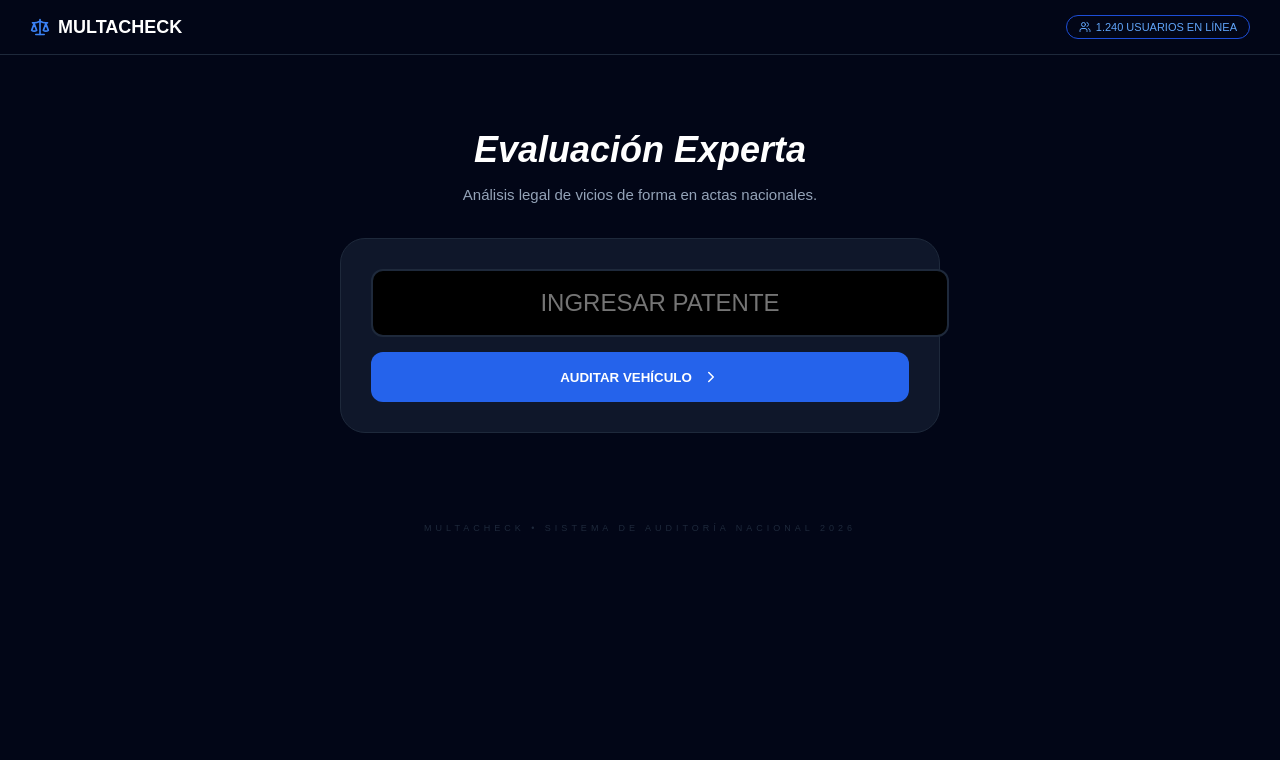
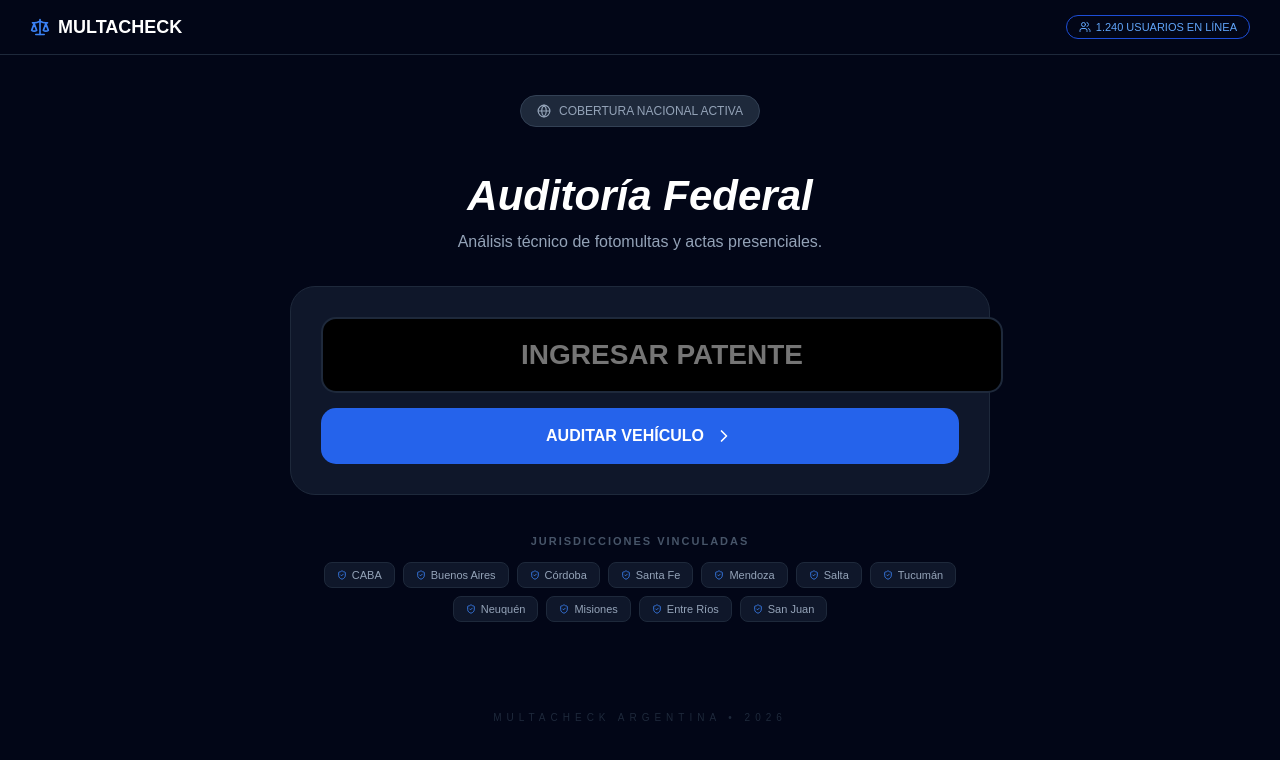
Before and after one commit to 2025ricardo1966-cyber/Multacheck, a Next.js app: page / in a window 1280 px wide. Shown: the top 760 px of the page. Built offline with nearby package versions, Linux system fonts and the light colour scheme.

Commit message:
Update page.tsx

```diff
--- a/app/page.tsx
+++ b/app/page.tsx
@@ -1,42 +1,40 @@
 "use client";
 import React, { useState } from 'react';
-import { Scale, Loader2, Users, ChevronRight, CheckCircle, MapPin } from 'lucide-react';
+import { Scale, Loader2, Users, ChevronRight, CheckCircle, MapPin, Globe, ShieldCheck } from 'lucide-react';
 
 export default function MultaCheck() {
   const [step, setStep] = useState('input');
   const [patente, setPatente] = useState('');
 
-  // Base de datos simulada con localizaciones precisas para generar confianza
+  // Listado de provincias para la portada
+  const provincias = [
+    "CABA", "Buenos Aires", "Córdoba", "Santa Fe", "Mendoza",
+    "Salta", "Tucumán", "Neuquén", "Misiones", "Entre Ríos", "San Juan"
+  ];
+
   const multasEncontradas = [
-    { id: 1, fecha: "15/03/2026", lugar: "La Matanza, PBA", monto: "$85.400", falta: "Exceso Velocidad (Art. 51)" },
-    { id: 2, fecha: "02/04/2026", lugar: "Escobar, PBA", monto: "$42.100", falta: "Luces Bajas Reglamentarias" },
-    { id: 3, fecha: "10/04/2026", lugar: "CABA", monto: "$32.400", falta: "Ingreso indebido a Área Restringida" },
-    { id: 4, fecha: "12/04/2026", lugar: "San Isidro, PBA", monto: "$91.000", falta: "Semáforo en Rojo" },
-    { id: 5, fecha: "18/04/2026", lugar: "Avellaneda, PBA", monto: "$28.500", falta: "Mal Estacionamiento" },
-    { id: 6, fecha: "20/04/2026", lugar: "CABA", monto: "$15.200", falta: "Uso de Celular al conducir" },
-    { id: 7, fecha: "22/04/2026", lugar: "Morón, PBA", monto: "$55.000", falta: "Giro prohibido en Av." },
-    { id: 8, fecha: "25/04/2026", lugar: "Lomas de Zamora, PBA", monto: "$40.000", falta: "Falta de VTV vigente" },
-    { id: 9, fecha: "27/04/2026", lugar: "CABA", monto: "$12.800", falta: "Obstrucción de rampa" },
-    { id: 10, fecha: "30/04/2026", lugar: "Tigre, PBA", monto: "$77.300", falta: "Exceso Velocidad (Radar)" }
+    { id: 1, fecha: "10/01/2026", lugar: "CABA", monto: "$32.400", falta: "Exceso Velocidad (Radar Fijo)" },
+    { id: 2, fecha: "22/01/2026", lugar: "La Matanza, PBA", monto: "$85.400", falta: "Falta de VTV vigente" },
+    { id: 3, fecha: "05/02/2026", lugar: "Escobar, PBA", monto: "$42.100", falta: "Luces Bajas Reglamentarias" },
+    { id: 4, fecha: "15/02/2026", lugar: "Córdoba Capital", monto: "$91.200", falta: "Semáforo en Rojo (Cámara)" },
+    { id: 5, fecha: "02/03/2026", lugar: "Rosario, Santa Fe", monto: "$28.500", falta: "Mal Estacionamiento" },
+    { id: 6, fecha: "12/03/2026", lugar: "Salta City", monto: "$63.200", falta: "Exceso de Velocidad (Ruta 68)" },
+    { id: 7, fecha: "20/03/2026", lugar: "Mendoza City", monto: "$55.000", falta: "Giro prohibido en Avenida" }
   ];
 
   const handleSearch = () => {
-    if (patente.length < 6) return alert("Por favor, ingresá una patente válida para iniciar la auditoría.");
+    if (patente.length < 6) return alert("Por favor, ingresá una patente válida.");
     setStep('evaluating');
     setTimeout(() => setStep('results'), 2500);
   };
 
-  // Manejador para detectar la tecla Enter
   const handleKeyDown = (e: React.KeyboardEvent) => {
-    if (e.key === 'Enter') {
-      handleSearch();
-    }
+    if (e.key === 'Enter') handleSearch();
   };
 
   return (
     <div style={{ backgroundColor: '#020617', minHeight: '100vh', color: 'white', fontFamily: 'sans-serif' }}>
 
-      {/* Navbar con Monitor de Usuarios */}
       <nav style={{ padding: '15px 30px', borderBottom: '1px solid #1e293b', display: 'flex', justifyContent: 'space-between', alignItems: 'center' }}>
         <div style={{ display: 'flex', alignItems: 'center', gap: '8px', fontWeight: '900', fontSize: '18px' }}>
           <Scale size={20} color="#3b82f6" /> MULTACHECK
@@ -46,69 +44,85 @@
         </div>
       </nav>
 
-      <main style={{ maxWidth: '600px', margin: '0 auto', padding: '50px 20px' }}>
+      <main style={{ maxWidth: '700px', margin: '0 auto', padding: '40px 20px' }}>
 
         {step === 'input' && (
           <div style={{ textAlign: 'center' }}>
-            <h1 style={{ fontSize: '36px', fontWeight: '900', marginBottom: '10px', fontStyle: 'italic' }}>Evaluación Experta</h1>
-            <p style={{ color: '#94a3b8', marginBottom: '35px', fontSize: '15px' }}>Análisis legal de vicios de forma en actas nacionales.</p>
+            <div style={{ display: 'inline-flex', alignItems: 'center', gap: '8px', backgroundColor: '#1e293b', padding: '8px 16px', borderRadius: '50px', fontSize: '12px', color: '#94a3b8', marginBottom: '20px', border: '1px solid #334155' }}>
+              <Globe size={14} className="text-blue-400" /> COBERTURA NACIONAL ACTIVA
+            </div>
 
-            <div style={{ background: '#0f172a', padding: '30px', borderRadius: '25px', border: '1px solid #1e293b' }}>
+            <h1 style={{ fontSize: '42px', fontWeight: '900', marginBottom: '10px', fontStyle: 'italic', lineHeight: '1' }}>Auditoría Federal</h1>
+            <p style={{ color: '#94a3b8', marginBottom: '35px', fontSize: '16px' }}>Análisis técnico de fotomultas y actas presenciales.</p>
+
+            <div style={{ background: '#0f172a', padding: '30px', borderRadius: '25px', border: '1px solid #1e293b', marginBottom: '40px' }}>
               <input
-                style={{ width: '100%', padding: '18px', backgroundColor: '#000', border: '2px solid #1e293b', borderRadius: '12px', color: 'white', fontSize: '24px', textAlign: 'center', marginBottom: '15px', outline: 'none', textTransform: 'uppercase' }}
+                style={{ width: '100%', padding: '20px', backgroundColor: '#000', border: '2px solid #1e293b', borderRadius: '15px', color: 'white', fontSize: '28px', textAlign: 'center', marginBottom: '15px', outline: 'none', textTransform: 'uppercase', fontWeight: 'bold' }}
                 placeholder="INGRESAR PATENTE"
                 value={patente}
                 onChange={(e) => setPatente(e.target.value)}
                 onKeyDown={handleKeyDown}
                 autoFocus
               />
-              <button onClick={handleSearch} style={{ width: '100%', padding: '16px', backgroundColor: '#2563eb', color: 'white', borderRadius: '12px', fontWeight: 'bold', border: 'none', cursor: 'pointer', display: 'flex', alignItems: 'center', justifyContent: 'center', gap: '10px' }}>
-                AUDITAR VEHÍCULO <ChevronRight size={18} />
+              <button onClick={handleSearch} style={{ width: '100%', padding: '18px', backgroundColor: '#2563eb', color: 'white', borderRadius: '15px', fontWeight: '900', border: 'none', cursor: 'pointer', display: 'flex', alignItems: 'center', justifyContent: 'center', gap: '10px', fontSize: '16px' }}>
+                AUDITAR VEHÍCULO <ChevronRight size={20} />
               </button>
+            </div>
+
+            {/* Sección de Provincias Visibles */}
+            <div style={{ textAlign: 'left' }}>
+              <p style={{ fontSize: '11px', color: '#475569', fontWeight: 'bold', marginBottom: '15px', letterSpacing: '2px', textAlign: 'center' }}>JURISDICCIONES VINCULADAS</p>
+              <div style={{ display: 'flex', flexWrap: 'wrap', justifyContent: 'center', gap: '8px' }}>
+                {provincias.map((prov) => (
+                  <span key={prov} style={{ padding: '6px 12px', backgroundColor: '#0f172a', border: '1px solid #1e293b', borderRadius: '8px', fontSize: '11px', color: '#94a3b8', display: 'flex', alignItems: 'center', gap: '5px' }}>
+                    <ShieldCheck size={10} color="#3b82f6" /> {prov}
+                  </span>
+                ))}
+              </div>
             </div>
           </div>
         )}
 
         {step === 'evaluating' && (
-          <div style={{ textAlign: 'center', padding: '40px' }}>
-            <Loader2 size={40} style={{ animation: 'spin 1s linear infinite', margin: '0 auto 20px' }} />
-            <p style={{ fontSize: '14px', letterSpacing: '2px' }}>CONSOLIDANDO REGISTROS JURISDICCIONALES...</p>
+          <div style={{ textAlign: 'center', padding: '60px' }}>
+            <Loader2 size={48} style={{ animation: 'spin 1s linear infinite', margin: '0 auto 25px', color: '#3b82f6' }} />
+            <p style={{ fontSize: '12px', letterSpacing: '3px', color: '#60a5fa', fontWeight: 'bold' }}>SINCRONIZANDO CON REGISTROS PROVINCIALES...</p>
           </div>
         )}
 
         {step === 'results' && (
           <div>
             <div style={{ marginBottom: '25px', borderLeft: '4px solid #3b82f6', paddingLeft: '15px' }}>
-              <h2 style={{ fontSize: '18px', fontWeight: '900' }}>DOMINIO: {patente.toUpperCase()}</h2>
-              <p style={{ color: '#ef4444', fontSize: '13px', fontWeight: 'bold' }}>Se detectaron {multasEncontradas.length} actas con irregularidades técnicas.</p>
+              <h2 style={{ fontSize: '20px', fontWeight: '900' }}>DOMINIO: {patente.toUpperCase()}</h2>
+              <p style={{ color: '#ef4444', fontSize: '14px', fontWeight: 'bold' }}>{multasEncontradas.length} infracciones detectadas con fallos de procedimiento.</p>
             </div>
 
             <div style={{ display: 'flex', flexDirection: 'column', gap: '15px' }}>
               {multasEncontradas.map((m) => (
                 <div key={m.id} style={{ background: '#0f172a', padding: '20px', borderRadius: '20px', border: '1px solid #1e293b' }}>
-                  <div style={{ display: 'flex', justifyContent: 'space-between', alignItems: 'flex-start', marginBottom: '12px' }}>
+                  <div style={{ display: 'flex', justifyContent: 'space-between', alignItems: 'flex-start', marginBottom: '15px' }}>
                     <div>
                       <div style={{ fontSize: '15px', fontWeight: 'bold', color: '#f8fafc' }}>{m.falta}</div>
-                      <div style={{ fontSize: '12px', color: '#60a5fa', display: 'flex', alignItems: 'center', gap: '4px', marginTop: '4px' }}>
+                      <div style={{ fontSize: '12px', color: '#60a5fa', display: 'flex', alignItems: 'center', gap: '4px', marginTop: '6px' }}>
                         <MapPin size={12} /> {m.lugar} • {m.fecha}
                       </div>
                     </div>
-                    <div style={{ fontWeight: 'bold', fontSize: '16px', color: '#f8fafc' }}>{m.monto}</div>
+                    <div style={{ fontWeight: 'bold', fontSize: '17px', color: '#f1f5f9' }}>{m.monto}</div>
                   </div>
-                  <button style={{ width: '100%', padding: '12px', backgroundColor: '#059669', color: 'white', border: 'none', borderRadius: '10px', fontWeight: 'bold', fontSize: '13px', cursor: 'pointer', display: 'flex', alignItems: 'center', justifyContent: 'center', gap: '8px' }}>
-                    <CheckCircle size={14} /> ANALIZAR VIABILIDAD DE DEFENSA
+                  <button style={{ width: '100%', padding: '14px', backgroundColor: '#059669', color: 'white', border: 'none', borderRadius: '12px', fontWeight: 'bold', fontSize: '13px', cursor: 'pointer', display: 'flex', alignItems: 'center', justifyContent: 'center', gap: '8px' }}>
+                    <CheckCircle size={16} /> ANALIZAR VIABILIDAD DE DEFENSA
                   </button>
                 </div>
               ))}
             </div>
 
-            <button onClick={() => setStep('input')} style={{ marginTop: '30px', background: 'none', border: 'none', color: '#475569', fontSize: '12px', cursor: 'pointer', width: '100%', fontWeight: 'bold' }}>REALIZAR NUEVA AUDITORÍA</button>
+            <button onClick={() => setStep('input')} style={{ marginTop: '35px', background: 'none', border: 'none', color: '#475569', fontSize: '12px', cursor: 'pointer', width: '100%', fontWeight: 'bold', textDecoration: 'underline' }}>NUEVA AUDITORÍA DE DOMINIO</button>
           </div>
         )}
       </main>
 
-      <footer style={{ textAlign: 'center', padding: '40px', color: '#1e293b', fontSize: '9px', letterSpacing: '4px' }}>
-        MULTACHECK • SISTEMA DE AUDITORÍA NACIONAL 2026
+      <footer style={{ textAlign: 'center', padding: '50px 20px', color: '#1e293b', fontSize: '10px', letterSpacing: '5px' }}>
+        MULTACHECK ARGENTINA • 2026
       </footer>
 
       <style>{` @keyframes spin { to { transform: rotate(360deg); } } `}</style>
```
